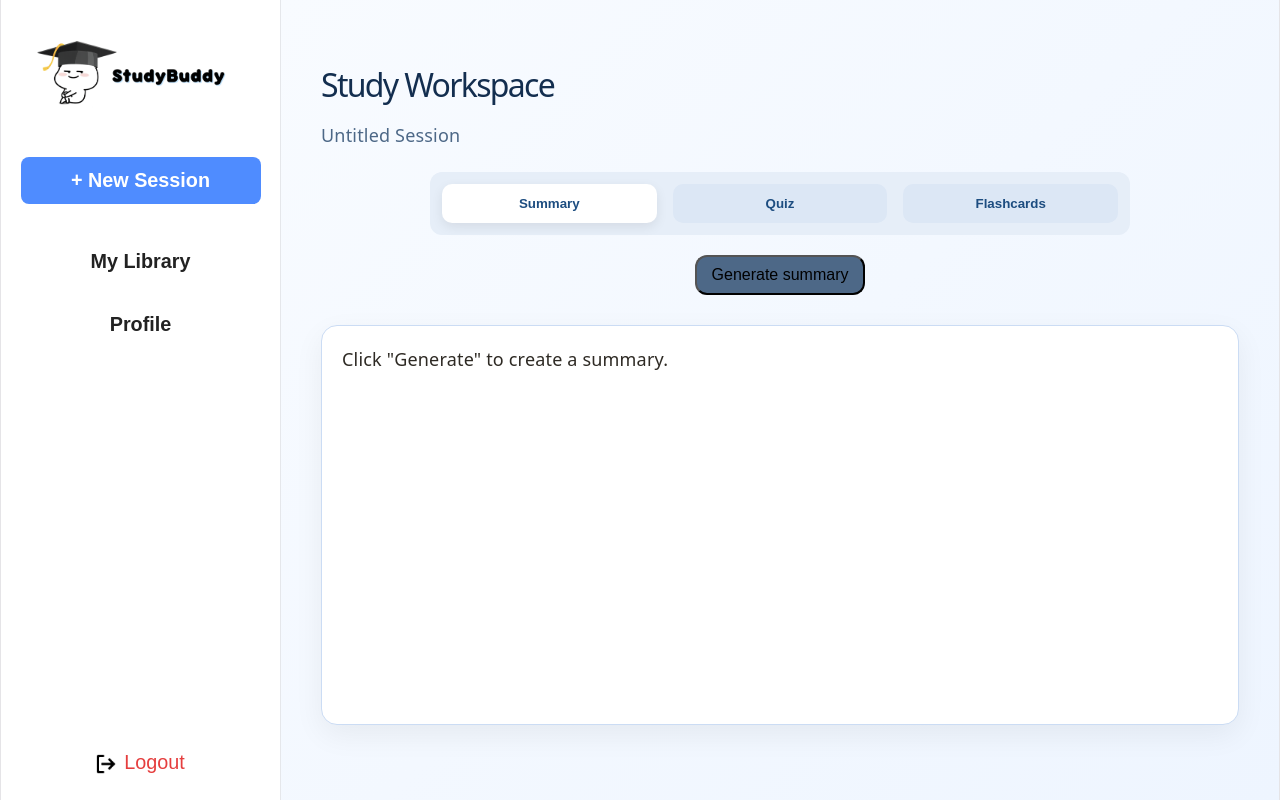
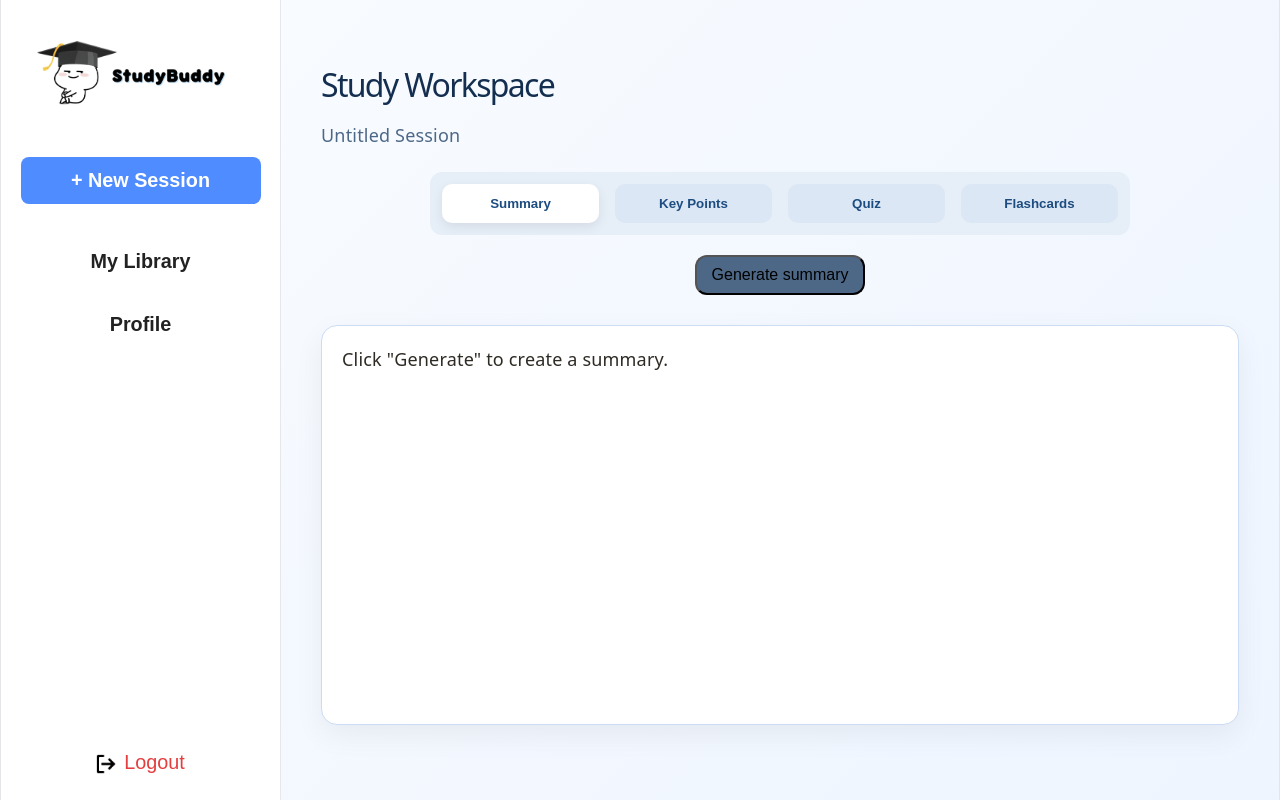
Before and after one commit to bypameladaniel/study-buddy, a React (Vite) app in the folder frontend/: page /study-workspace in a window 1280 px wide. Built offline with nearby package versions, Linux system fonts and the light colour scheme; no server answers.

Commit message:
Add Keypoints tab

```diff
--- a/frontend/src/pages/StudyWorkspace.tsx
+++ b/frontend/src/pages/StudyWorkspace.tsx
@@ -5,10 +5,11 @@ import {
   generateSummary,
   generateQuiz,
   generateFlashCards,
+  generateKeyPoints,
 } from "../LLMServices/services/prompts";
 import { useLocation } from "react-router-dom";
 
-type TabType = "summary" | "quiz" | "flashcards";
+type TabType = "summary" | "quiz" | "flashcards" | "keypoints";
 
 const StudyWorkspace: React.FC = () => {
   const location = useLocation();
@@ -25,6 +26,7 @@ const StudyWorkspace: React.FC = () => {
     summary: "",
     quiz: "",
     flashcards: "",
+    keypoints: "",
   });
 
   const [loading, setLoading] = useState(false);
@@ -43,6 +45,9 @@ const StudyWorkspace: React.FC = () => {
     } else if (activeTab === "flashcards") {
       result = await generateFlashCards(studyMaterial);
     }
+      else if (activeTab === "keypoints"){
+        result = await generateKeyPoints(studyMaterial);
+      }
 
     setOutputs((prev) => ({
       ...prev,
@@ -80,6 +85,11 @@ const StudyWorkspace: React.FC = () => {
             label="Summary"
             active={activeTab === "summary"}
             onClick={() => setActiveTab("summary")}
+          />
+          <TabButton
+            label="Key Points"
+            active={activeTab === "keypoints"}
+            onClick={() => setActiveTab("keypoints")}
           />
           <TabButton
             label="Quiz"
```
